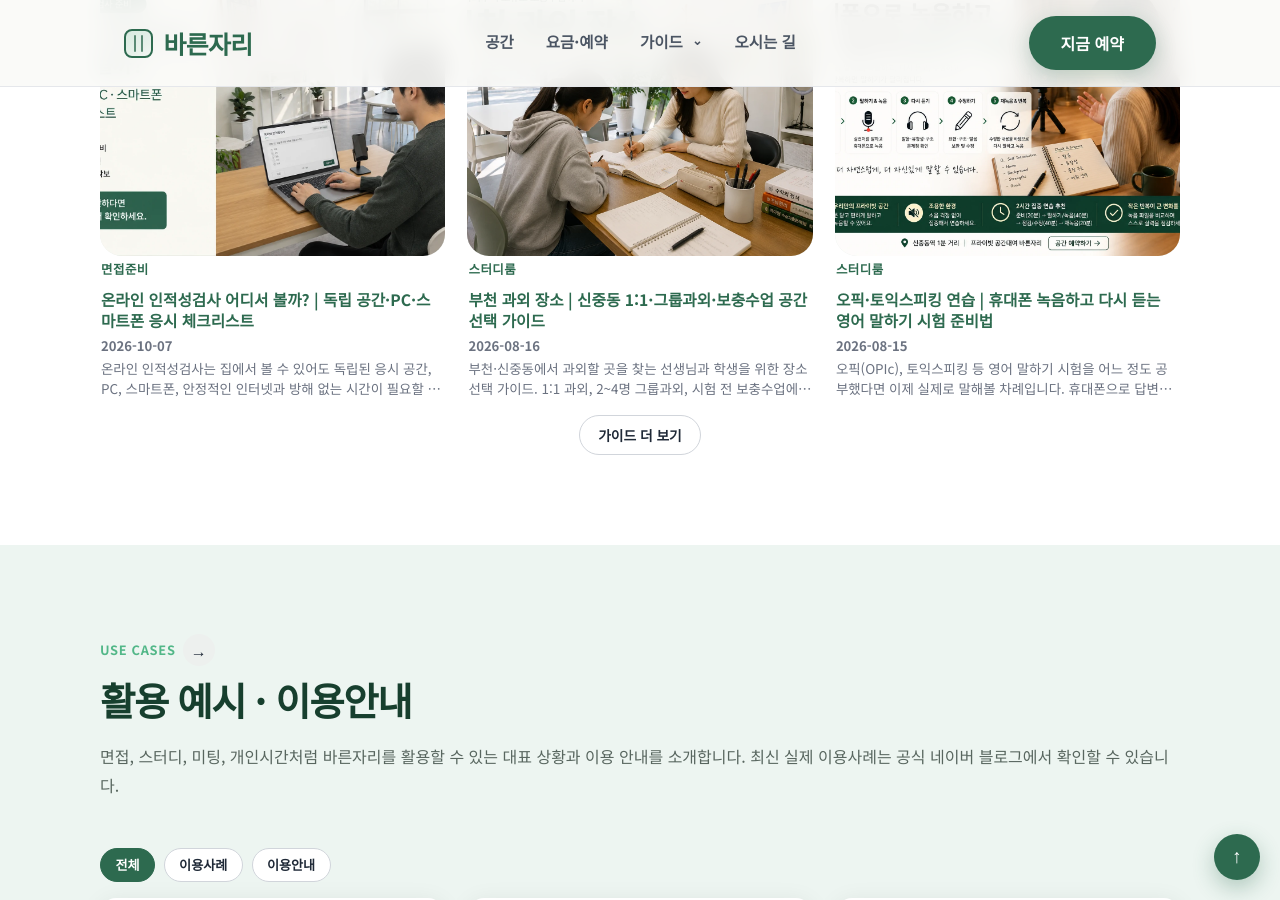
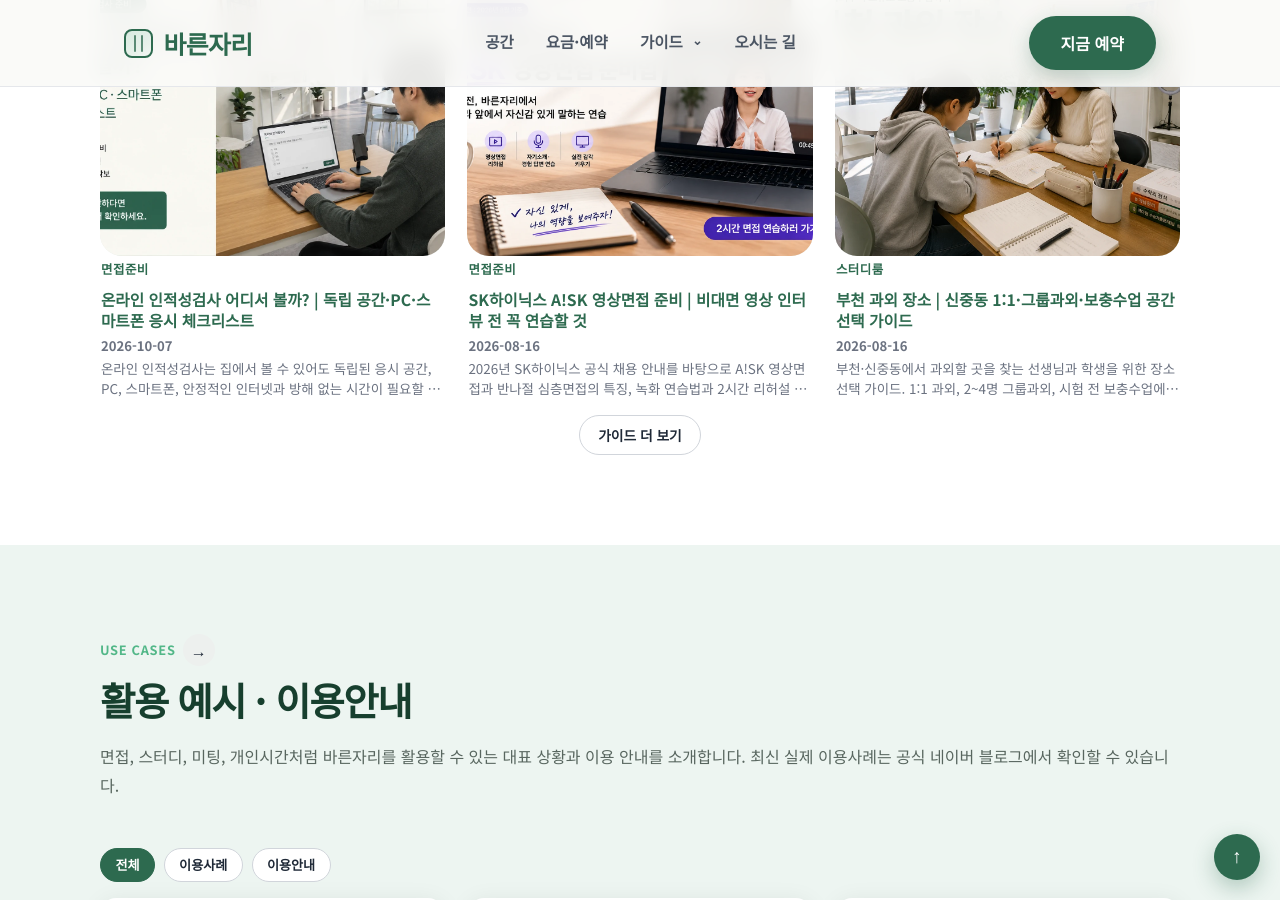
Before and after one commit to bareunspace/blog, a Jekyll site: the page built from index.html, in a window 1280 px wide and 900 px high, scrolled down 3084 px. Built offline with Jekyll 4.4.1, drawn with Linux system fonts in a browser that asks for light colours.

Commit message:
SK하이닉스 글 발행 및 검증 사례 연결

```diff
--- a/_posts/2026-08-17-sk-hynix-ask-video-interview.md
+++ b/_posts/2026-08-17-sk-hynix-ask-video-interview.md
@@ -1,24 +1,28 @@
 ---
 layout: default
-published: false
+published: true
 title: SK하이닉스 A!SK 영상면접 준비 | 비대면 영상 인터뷰 전 꼭 연습할 것
-description: 2026년 SK하이닉스 공식 채용 안내와 실제 응시 후기를 바탕으로 A!SK 영상면접의 특징, 후기에서 반복되는 어려움, 녹화 연습법과 2시간 리허설 방법을 정리했습니다.
+description: 2026년 SK하이닉스 공식 채용 안내를 바탕으로 A!SK 영상면접과 반나절 심층면접의 특징, 녹화 연습법과 2시간 리허설 방법을 정리했습니다.
 category: 면접준비
-keywords: SK하이닉스A!SK,SK하이닉스영상면접,SK하이닉스AI면접,A!SK면접,A!SK영상면접,SK하이닉스면접준비,영상면접연습,AI면접연습
+keywords: SK하이닉스A!SK,SK하이닉스영상면접,SK하이닉스AI면접,A!SK면접,A!SK영상면접,SK하이닉스면접준비,영상면접연습,AI면접연습,SK하이닉스심층면접
+job_type: SK하이닉스
+job_order: 11
+hub_label: 기업별 실전 연습
+hub_kicker: A!SK 영상 인터뷰와 반나절 심층면접 대비
+hub_footer: 기업별 대비
 tags:
   - SK하이닉스
   - A!SK
   - 영상면접
   - AI면접
+  - 심층면접
   - 면접준비
-  - 녹화면접
 canonical: https://bareunjari.com/posts/sk-hynix-ask-video-interview/
 permalink: /posts/sk-hynix-ask-video-interview/
-og_image: https://bareunjari.com/images/posts/hero-bucheon-video-interview-place-guide.jpg
+date: 2026-08-17 08:45:00 +0900
+og_image: https://bareunjari.com/images/sk-hynix-ask-video-interview.webp
 og_image_alt: SK하이닉스 A!SK 영상면접을 연습할 수 있는 프라이빗 공간
-og_image_width: 1672
-og_image_height: 941
-preload_image: images/posts/hero-bucheon-video-interview-place-guide.jpg
+preload_image: images/sk-hynix-ask-video-interview.webp
 css_version: 20260713-7
 script_version: 20260711-4
 ---
@@ -26,11 +30,11 @@
 <main class="about-page">
   <section id="home">
     <div class="section-inner">
-      <p class="section-label">SK hynix A!SK Video Interview Guide</p>
-      <h1 class="section-title">SK하이닉스 A!SK 영상면접 준비<br />녹화 전 꼭 연습할 것</h1>
-      <p class="section-desc">SK하이닉스는 A!SK를 <strong>대면면접 전에 진행하는 비대면 영상 인터뷰</strong>로 안내하고 있습니다. 준비한 내용을 머릿속에 갖고 있는 것과 카메라를 보며 제한된 시간 안에 설명하는 것은 다릅니다. 공식 정보와 실제 응시 후기에서 반복되는 경험을 나눠 보고, 실전 전에 무엇을 연습하면 좋은지 정리했습니다.</p>
+      <p class="section-label">SK hynix Interview Practice Guide</p>
+      <h1 class="section-title">SK하이닉스 A!SK 영상면접 준비<br />반나절 심층면접까지 어떻게 연습할까</h1>
+      <p class="section-desc">SK하이닉스는 A!SK를 대면면접 전에 진행하는 비대면 영상 인터뷰로 안내하고 있고, 2026년 신입 수시채용에는 반나절 동안 과제 수행과 인터뷰를 진행하는 심층면접을 도입했습니다. 준비한 내용을 머릿속에 갖고 있는 것과 카메라나 면접관 앞에서 판단 근거를 짧게 설명하는 것은 다릅니다.</p>
       <div class="hero-btns">
-        <a href="#official-info" class="btn-primary">공식 정보부터 보기</a>
+        <a href="#verified-case" class="btn-primary">현재 채용 사례 보기</a>
         <a href="/booking/" class="btn-outline">면접 연습 시간 확인하기</a>
       </div>
     </div>
@@ -41,60 +45,58 @@
   <section id="source-note" class="guide-summary-section" aria-label="자료 기준 안내">
     <div class="section-inner">
       <h2 class="section-title">먼저 확인하세요</h2>
-      <p class="section-desc">이 글은 <strong>2026년 8월 기준</strong> SK하이닉스 공식 채용 안내를 우선 근거로 하고, 세부 응시 경험은 여러 공개 후기에서 반복적으로 나타나는 내용만 참고했습니다. 문항 수, 준비시간, 답변시간처럼 후기마다 다른 정보는 고정된 사실로 단정하지 않습니다. 실제 응시 전에는 반드시 지원 시점의 공식 안내를 다시 확인하세요.</p>
+      <p class="section-desc">이 글은 <strong>2026년 8월 17일 기준</strong> SK하이닉스 Talent Hub와 뉴스룸의 공식 채용 자료를 우선 근거로 정리했습니다. 전형 방식은 직무와 채용 차수에 따라 달라질 수 있으므로 실제 지원 전에는 본인이 지원한 공고와 응시 안내를 다시 확인하세요.</p>
     </div>
   </section>
 
+  {% include cases-list.html
+    company='sk-hynix'
+    limit=3
+    section_id='verified-case'
+    eyebrow='Verified SK hynix Case'
+    title='현재 확인된 SK하이닉스 채용 사례'
+    intro='공식 출처와 최종 확인일이 있는 사례만 표시합니다. 바른자리에서는 기술 문제의 정답이 아니라, 준비한 내용을 실제로 설명하고 녹화하며 반복하는 연습에 연결합니다.'
+    more_url='/cases/sk-hynix/'
+    more_label='SK하이닉스 사례 전체 보기'
+    open_first=true
+  %}
+
   <section id="official-info">
     <div class="section-inner">
-      <h2 class="section-title">A!SK, 공식적으로 확인되는 것은 무엇인가요?</h2>
-      <p class="section-desc">SK하이닉스 Talent Hub는 채용 절차를 서류전형 이후 SKCT 및 A!SK, 면접, 최종합격 순으로 안내하고 있습니다. A!SK는 회사가 직접 운영하는 비대면 영상 인터뷰 전형입니다.</p>
-      <div class="about-highlight-grid" aria-label="A!SK 공식 확인 정보">
-        <article class="about-highlight-card"><h3>비대면 영상 인터뷰</h3><p>대면면접 전에 온라인으로 진행되는 영상 인터뷰입니다. 지원자가 화면과 카메라를 통해 자신의 생각을 전달하는 전형입니다.</p></article>
-        <article class="about-highlight-card"><h3>자소서 밖의 모습을 확인</h3><p>회사는 자기소개서만으로 충분히 드러나기 어려운 가치관, 태도, 직무역량 등을 보다 입체적으로 확인하는 취지라고 설명합니다.</p></article>
-        <article class="about-highlight-card"><h3>AI 기반 채용 고도화</h3><p>SK하이닉스는 A!SK를 2025년 하반기부터 도입했고, AI 기반 채용 프로세스를 지속적으로 발전시키겠다고 밝혔습니다.</p></article>
+      <h2 class="section-title">A!SK와 심층면접, 공식적으로 확인되는 것은 무엇인가요?</h2>
+      <p class="section-desc">SK하이닉스 Talent Hub는 채용 절차를 서류전형 이후 SKCT 및 A!SK 전형, 면접전형, 최종 합격 순으로 안내합니다. A!SK는 대면면접 전에 진행되는 비대면 영상 인터뷰이며, 2026년 신입 수시채용에서는 기존 짧은 면접 대신 반나절 심층면접을 도입한다고 밝혔습니다.</p>
+      <div class="about-highlight-grid" aria-label="SK하이닉스 공식 확인 정보">
+        <article class="about-highlight-card"><h3>A!SK 비대면 영상 인터뷰</h3><p>카메라를 통해 자기소개서 밖의 가치관, 태도와 직무 관련 내용을 전달하는 온라인 인터뷰 단계입니다.</p></article>
+        <article class="about-highlight-card"><h3>반나절 심층면접</h3><p>과제 수행과 인터뷰를 이어가며 직무 전문성, AI 응용 능력, 논리적 사고력 등을 더 깊게 확인하는 방향입니다.</p></article>
+        <article class="about-highlight-card"><h3>실력 중심 채용 강화</h3><p>2026년부터 학력 제한을 전면 철폐하고 경험, 직무역량과 성장 가능성을 중심으로 채용 기준을 넓히는 흐름을 발표했습니다.</p></article>
       </div>
-      <p class="section-desc">공식 자료: <a href="https://talent.skhynix.com/hub/ko/apply/process" target="_blank" rel="noopener">SK하이닉스 Talent Hub 채용 프로세스</a> · <a href="https://news.skhynix.co.kr/recruit-talent-hy-way/" target="_blank" rel="noopener">SK하이닉스 뉴스룸 Talent hy-way</a></p>
-    </div>
-  </section>
-
-  <section id="review-patterns">
-    <div class="section-inner">
-      <h2 class="section-title">실제 후기에서 반복되는 어려움</h2>
-      <p class="section-desc">후기마다 세부 질문과 난이도는 다르지만, 여러 응시 경험을 보면 준비 방향을 잡는 데 도움이 되는 공통점이 있습니다.</p>
-      <div class="about-principle-grid" aria-label="A!SK 후기 공통점">
-        <article class="about-principle-item" data-step="01"><h3>카메라를 보고 혼자 말하는 것이 어색하다</h3><p>사람과 대화할 때는 괜찮아도 노트북 화면을 보며 혼자 답하면 말이 꼬이거나 시선이 흔들렸다는 후기가 반복됩니다. 그래서 답변 암기보다 <strong>카메라 앞 발화 자체</strong>를 연습하는 것이 중요합니다.</p></article>
-        <article class="about-principle-item" data-step="02"><h3>기본 질문만 준비해서는 부족할 수 있다</h3><p>자기소개나 경험 질문뿐 아니라 직무·전공 지식을 설명해야 했다는 후기도 여럿 보입니다. 정확한 질문을 예측하기보다 자주 쓰는 직무 개념을 <strong>짧게 설명하는 연습</strong>이 현실적입니다.</p></article>
-        <article class="about-principle-item" data-step="03"><h3>알고 있는 내용도 말로 풀면 길어진다</h3><p>핵심은 알고 있었지만 답변 중 내용을 덧붙이다가 말의 구조가 흐트러졌다는 경험도 있습니다. 결론 → 근거 → 예시처럼 답변 구조를 정해두면 카메라 앞에서 흔들림을 줄일 수 있습니다.</p></article>
-        <article class="about-principle-item" data-step="04"><h3>세부 조건은 지원 차수마다 다를 수 있다</h3><p>공개 후기의 문항 수와 세부 진행 방식이 서로 완전히 같지는 않습니다. 인터넷의 숫자를 외우기보다 공식 안내를 기준으로 준비하고, 어떤 조건에서도 답할 수 있도록 연습하는 편이 안전합니다.</p></article>
-      </div>
-      <p class="section-desc">후기 참고: 링커리어의 2025 하반기 설계·Solution HW·최종합격 후기 등 여러 공개 경험을 교차해 공통점을 정리했습니다. 개별 후기의 질문 내용은 그대로 재현하지 않았습니다.</p>
+      <p class="section-desc">공식 자료는 위 사례 카드의 원문 출처와 최종 확인일에서 바로 확인할 수 있습니다.</p>
     </div>
   </section>
 
   <section id="practice-points">
     <div class="section-inner">
-      <h2 class="section-title">A!SK 전에 연습할 것 5가지</h2>
-      <div class="about-principle-grid" aria-label="A!SK 실전 연습 포인트">
+      <h2 class="section-title">SK하이닉스 면접 전에 연습할 것 5가지</h2>
+      <div class="about-principle-grid" aria-label="SK하이닉스 실전 연습 포인트">
         <article class="about-principle-item" data-step="01"><h3>자기소개를 3가지 길이로 말해보기</h3><p>20초, 40초, 60초처럼 길이를 바꿔 말해보세요. 문장을 통째로 외우기보다 핵심 키워드만 보고 자연스럽게 이어가는 연습이 좋습니다.</p></article>
-        <article class="about-principle-item" data-step="02"><h3>직무 개념을 쉬운 말로 설명하기</h3><p>전공 용어나 공정·기술 개념을 하나 골라 비전공자에게 설명한다는 느낌으로 말해보세요. 정의 → 원리 → 현업에서의 의미 순서로 정리하면 구조가 잡힙니다.</p></article>
-        <article class="about-principle-item" data-step="03"><h3>질문을 보고 바로 답하는 녹화</h3><p>대본을 완성한 뒤 촬영하는 방식보다, 키워드만 보고 바로 답하는 연습을 해야 실전에 가깝습니다. 첫 문장을 빠르게 시작하는 습관을 만들어보세요.</p></article>
-        <article class="about-principle-item" data-step="04"><h3>녹화본을 소리까지 다시 보기</h3><p>시선, 말속도, 표정뿐 아니라 답변이 한 문장씩 너무 길어지지 않는지 확인하세요. 반복되는 군더더기 표현도 표시해두면 좋습니다.</p></article>
-        <article class="about-principle-item" data-step="05"><h3>실제 응시 환경 점검</h3><p>카메라 높이, 얼굴 밝기, 마이크, 인터넷, 알림 차단, 전원 연결을 한 번에 점검하세요. 실제 응시 장소와 비슷한 환경에서 연습하면 당일 변수를 줄이는 데 도움이 됩니다.</p></article>
+        <article class="about-principle-item" data-step="02"><h3>직무·프로젝트 내용을 쉬운 말로 설명하기</h3><p>전공 용어나 프로젝트 경험을 정의 → 판단 근거 → 자신의 역할 → 결과 순서로 말해보세요. 알고 있는 것과 설명할 수 있는 것은 다릅니다.</p></article>
+        <article class="about-principle-item" data-step="03"><h3>과제의 판단 과정을 말로 풀어보기</h3><p>임의의 문제를 하나 정하고 문제 정의, 선택 기준, 대안, 최종 결론을 소리 내어 설명해보세요. 기술 정답을 맞히는 연습이 아니라 사고 과정을 전달하는 연습입니다.</p></article>
+        <article class="about-principle-item" data-step="04"><h3>꼬리질문을 붙여 다시 답하기</h3><p>첫 답변 뒤에 “왜 그렇게 판단했나요?”, “다른 방법은 없었나요?” 같은 질문을 붙여 답변 논리가 이어지는지 확인하세요.</p></article>
+        <article class="about-principle-item" data-step="05"><h3>A!SK처럼 카메라 앞에서 녹화하기</h3><p>노트북이나 휴대폰 카메라를 보고 답변해 시선, 말속도, 답변 길이와 반복 표현을 확인하세요. 실제 질문을 맞히는 것이 아니라 카메라 앞 발화 자체에 익숙해지는 것이 목적입니다.</p></article>
       </div>
     </div>
   </section>
 
   <section id="two-hour-practice" class="guide-summary-section">
     <div class="section-inner">
-      <h2 class="section-title">2시간으로 해보는 A!SK 리허설</h2>
-      <p class="section-desc">바른자리는 면접 코칭을 제공하는 서비스가 아니라, 준비한 답변을 소리 내어 말하고 휴대폰이나 노트북으로 녹화하며 반복 연습할 수 있는 프라이빗 공간입니다. 아래는 혼자 연습할 때 활용할 수 있는 예시입니다.</p>
+      <h2 class="section-title">2시간으로 해보는 SK하이닉스 면접 리허설</h2>
+      <p class="section-desc">바른자리는 면접 학원이나 기술 코칭 서비스가 아니라, 준비한 답변과 설명을 소리 내어 말하고 휴대폰이나 노트북으로 녹화하며 반복 연습할 수 있는 프라이빗 공간입니다.</p>
       <div class="guide-summary-grid">
-        <article class="guide-summary-card"><span>00–20분</span><h3>답변 재료 정리</h3><p>자기소개, 주요 경험, 지원 직무의 핵심 개념을 키워드로 정리합니다.</p></article>
-        <article class="guide-summary-card"><span>20–50분</span><h3>카메라 앞 설명</h3><p>직무 개념과 경험을 30~60초 단위로 말해보고 첫 녹화를 남깁니다.</p></article>
-        <article class="guide-summary-card"><span>50–80분</span><h3>즉답 연습</h3><p>질문을 하나씩 보고 바로 답하며 시선과 첫 문장을 점검합니다.</p></article>
-        <article class="guide-summary-card"><span>80–100분</span><h3>녹화본 확인</h3><p>말이 길어지는 부분, 시선, 속도, 반복 표현을 체크합니다.</p></article>
-        <article class="guide-summary-card"><span>100–120분</span><h3>다시 촬영</h3><p>수정한 답변으로 같은 질문을 다시 녹화해 전후 차이를 비교합니다.</p></article>
+        <article class="guide-summary-card"><span>00–20분</span><h3>답변 재료 정리</h3><p>자기소개, 주요 프로젝트, 지원 직무의 핵심 개념을 키워드로 정리합니다.</p></article>
+        <article class="guide-summary-card"><span>20–50분</span><h3>카메라 앞 설명</h3><p>프로젝트와 직무 개념을 30~60초 단위로 말해 첫 녹화를 남깁니다.</p></article>
+        <article class="guide-summary-card"><span>50–80분</span><h3>과제 설명 연습</h3><p>임의 과제를 정해 문제 정의부터 판단 기준, 선택 이유까지 연속해서 설명합니다.</p></article>
+        <article class="guide-summary-card"><span>80–100분</span><h3>꼬리질문 대응</h3><p>첫 답변의 근거와 대안을 묻는 질문을 추가해 논리가 유지되는지 점검합니다.</p></article>
+        <article class="guide-summary-card"><span>100–120분</span><h3>다시 촬영</h3><p>말이 길어진 부분과 시선을 수정한 뒤 같은 내용을 다시 녹화해 비교합니다.</p></article>
       </div>
     </div>
   </section>
@@ -103,33 +105,35 @@
     <div class="section-inner">
       <h2 class="section-title">같이 보면 좋은 면접 준비 가이드</h2>
       <div class="about-highlight-grid">
-        <article class="about-highlight-card"><h3>면접 답변 연습</h3><p>준비한 내용을 읽는 단계에서 벗어나 실제로 소리 내어 말하는 연습법을 확인하세요.</p><p><a href="/posts/interview-answer-practice/">면접 답변 연습 방법 보기 →</a></p></article>
+        <article class="about-highlight-card"><h3>면접 답변 연습</h3><p>준비한 내용을 읽는 단계에서 벗어나 실제로 소리 내어 말하는 60분 연습법을 확인하세요.</p><p><a href="/posts/interview-answer-practice/">면접 답변 연습 방법 보기 →</a></p></article>
         <article class="about-highlight-card"><h3>1분 자기소개</h3><p>첫 답변을 짧고 명확하게 만드는 구조와 반복 연습법을 정리했습니다.</p><p><a href="/posts/1-minute-self-introduction-guide/">1분 자기소개 가이드 보기 →</a></p></article>
-        <article class="about-highlight-card"><h3>화상면접 장소 점검</h3><p>배경, 조명, 카메라 높이, 인터넷, 입실 시간을 실제 면접 전에 점검해보세요.</p><p><a href="/posts/bucheon-video-interview-place-guide/">화상면접 장소 가이드 보기 →</a></p></article>
+        <article class="about-highlight-card"><h3>화상면접 환경</h3><p>배경, 조명, 카메라 높이, 인터넷과 장비를 실제 면접 전에 점검해보세요.</p><p><a href="/posts/video-interview-setup/">화상면접 세팅 가이드 보기 →</a></p></article>
       </div>
     </div>
   </section>
 
   <section id="faq">
     <div class="section-inner">
-      <h2 class="section-title">SK하이닉스 A!SK 준비 FAQ</h2>
+      <h2 class="section-title">SK하이닉스 면접 준비 FAQ</h2>
       <div class="faq-list">
-        <details class="faq-item"><summary>A!SK는 AI 면접인가요, 영상면접인가요?</summary><div class="faq-answer"><p>SK하이닉스는 A!SK를 AI Interview with SK hynix로 명명하고, 공식 채용 페이지에서는 대면면접 전에 진행하는 비대면 영상 인터뷰로 안내합니다. 인터넷에서 사용하는 AI 면접이라는 표현만 보고 다른 기업의 전형과 완전히 동일하다고 가정하지 않는 편이 좋습니다.</p></div></details>
-        <details class="faq-item"><summary>실제 질문을 외워서 준비해야 하나요?</summary><div class="faq-answer"><p>공개 후기를 보면 직무와 지원 분야에 따라 경험이 다릅니다. 특정 질문 목록을 외우기보다 자기 경험과 직무 개념을 짧게 설명하는 연습, 질문을 보고 바로 답하는 연습이 더 안전합니다.</p></div></details>
-        <details class="faq-item"><summary>몇 문제이고 답변시간은 몇 초인가요?</summary><div class="faq-answer"><p>공개 후기의 세부 수치가 서로 완전히 같지 않아 이 글에서는 고정된 숫자로 안내하지 않습니다. 반드시 본인이 지원한 채용 차수의 공식 응시 안내를 확인하세요.</p></div></details>
-        <details class="faq-item"><summary>바른자리에서 A!SK를 직접 응시해도 되나요?</summary><div class="faq-answer"><p>응시 가능 여부는 SK하이닉스가 안내하는 장비·장소·보안 조건을 먼저 확인해야 합니다. 바른자리는 면접 연습 공간으로 활용할 수 있으며, 실제 응시 목적이라면 본인의 노트북과 필요한 장비를 준비하고 공식 응시 조건을 충족하는지 사전에 확인하세요.</p></div></details>
+        <details class="faq-item"><summary>A!SK는 AI 면접인가요, 영상면접인가요?</summary><div class="faq-answer"><p>SK하이닉스 공식 채용 절차에서는 A!SK를 대면면접 전에 진행하는 비대면 영상 인터뷰로 안내합니다. 다른 기업의 AI 역량검사와 동일한 전형이라고 가정하기보다 본인 채용 차수의 공식 안내를 확인하는 것이 안전합니다.</p></div></details>
+        <details class="faq-item"><summary>반나절 심층면접은 무엇을 준비해야 하나요?</summary><div class="faq-answer"><p>공식 자료는 과제 수행과 인터뷰를 통해 직무 전문성과 논리적 사고 등을 종합적으로 본다고 설명합니다. 바른자리에서는 과제 정답을 준비하기보다 자신이 내린 판단과 문제 해결 과정을 실제 목소리로 설명하는 연습에 활용할 수 있습니다.</p></div></details>
+        <details class="faq-item"><summary>실제 SK하이닉스 질문을 제공하나요?</summary><div class="faq-answer"><p>아니요. 바른자리는 실제 채용 질문이나 합격 답안을 제공하는 코칭 서비스가 아닙니다. 본인이 준비한 경험과 직무 내용을 말하고 녹화하며 반복 연습할 수 있는 공간입니다.</p></div></details>
+        <details class="faq-item"><summary>바른자리에서 A!SK를 직접 응시해도 되나요?</summary><div class="faq-answer"><p>실제 응시 가능 여부는 SK하이닉스의 장비·장소·보안 조건을 먼저 확인해야 합니다. 바른자리는 연습 공간으로 활용할 수 있으며, 실제 응시 목적이라면 본인의 노트북과 필요한 장비를 준비하고 공식 조건을 사전에 확인하세요.</p></div></details>
       </div>
     </div>
   </section>
 
   <section id="booking-cta" class="guide-summary-section">
     <div class="section-inner">
-      <h2 class="section-title">읽는 준비에서, 말하는 준비로</h2>
-      <p class="section-desc">카메라 앞에서 답변해보고 녹화본을 다시 확인하면 머릿속에만 있던 답변의 길이와 전달 방식을 확인할 수 있습니다. 면접 전 2시간, 준비한 내용을 실제 목소리로 반복해보세요.</p>
+      <h2 class="section-title">읽는 준비에서, 설명하는 준비로</h2>
+      <p class="section-desc">카메라나 면접관 앞에서 프로젝트와 판단 근거를 실제로 설명해보면 머릿속에만 있던 답변의 길이와 논리를 확인할 수 있습니다. 준비한 내용을 소리 내어 말하고 녹화하며 반복해보세요.</p>
       <div class="hero-btns">
-        <a href="/booking/" class="btn-primary">2시간 면접 연습 예약 보기</a>
-        <a href="/blog.html#blog-guides" class="btn-outline">면접 준비 글 더 보기</a>
+        <a href="/booking/" class="btn-primary">면접 연습 시간 확인하기</a>
+        <a href="/cases/sk-hynix/" class="btn-outline">SK하이닉스 검증 사례 보기</a>
       </div>
     </div>
   </section>
+
+  {% include post-tags.html %}
 </main>
```
